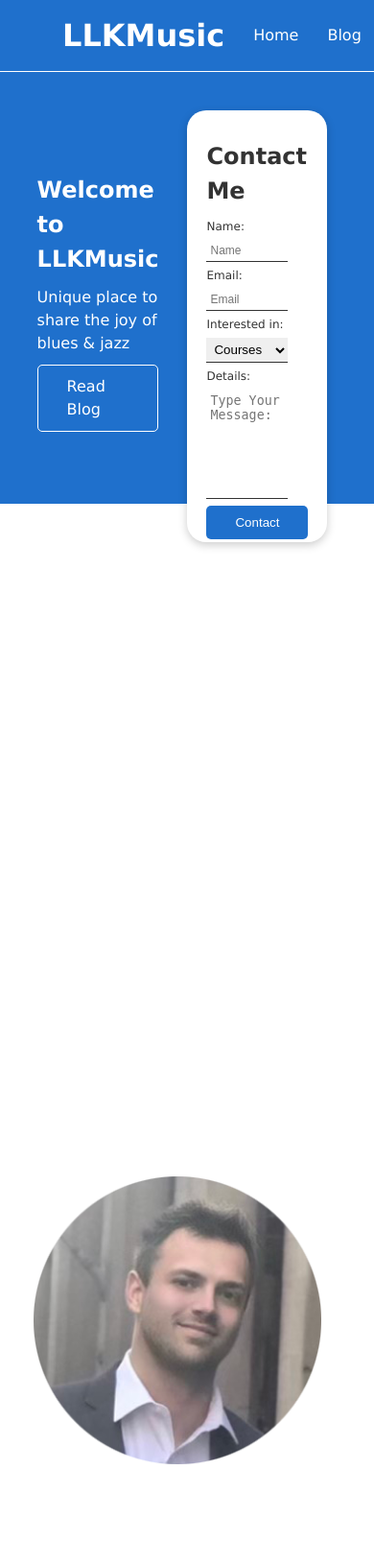
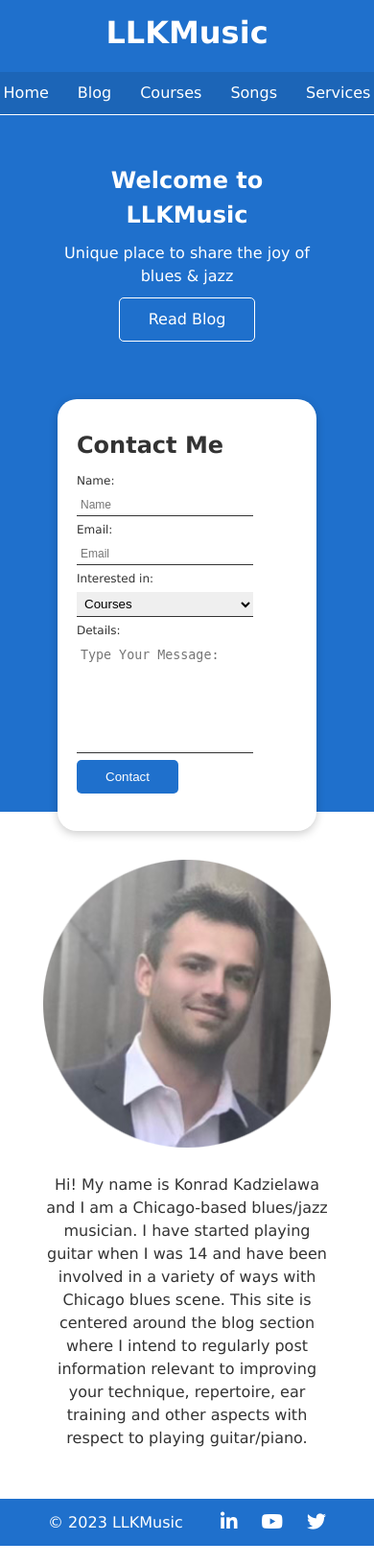
Before and after one commit to kkadzielawa/llkmusic, a Django app: page / in a window 390 px wide. Shown: the top 1631 px of the page at 96% size. Run offline with Django 4.2, Linux system fonts and the light colour scheme; some libraries are stand-ins or nearby versions.

Commit message:
misc responsive CC changes;

```diff
--- a/static/css/style.css
+++ b/static/css/style.css
@@ -63,6 +63,8 @@ img {
 .navbar nav a:hover {
     border-bottom: white 2px solid;
 }
+
+
 
 
 /* Showcase */
@@ -158,6 +160,11 @@ footer ul li a i {
     border: 1px #fff solid;
 }
 
+.btn-outline:hover{
+    background-color: #FFF;
+    color:var(--primary-color);
+}
+
 .container {
     max-width: 1200px;
     margin: 0 auto;
@@ -198,3 +205,50 @@ footer ul li a i {
     padding: 20px;
     margin: 10px;
 }
+
+
+/* Media Queries */
+
+
+/* Tablet */
+@media(max-width:768px) {
+
+    .grid,
+    .showcase .grid {
+        grid-template-columns: 1fr;
+    }
+    .showcase {
+        height: auto;
+    }
+    .showcase-text {
+        text-align: center;
+        margin-top: 40px;
+    }
+    .about-me-photo {
+        margin:auto;
+    }
+    .about-me-text {
+        text-align: center;
+    }
+
+
+}
+
+/* Mobile */
+
+@media(max-width:500px) {
+    .navbar {
+        height: 120px;
+        width: 100%;
+
+    }
+    .navbar .flex {
+        flex-direction: column;
+        overflow-x: hidden;
+    }
+    .navbar ul {
+        padding: 10px;
+        border-radius: 10px;
+        background-color: rgba(0,0,0,.1);
+    }
+}
```
